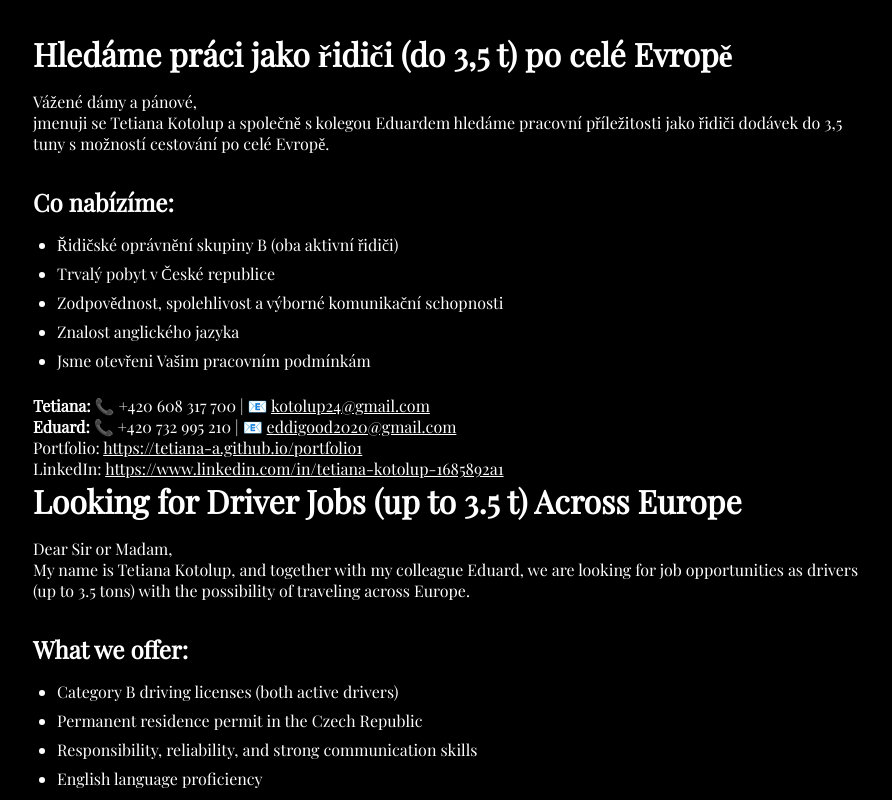
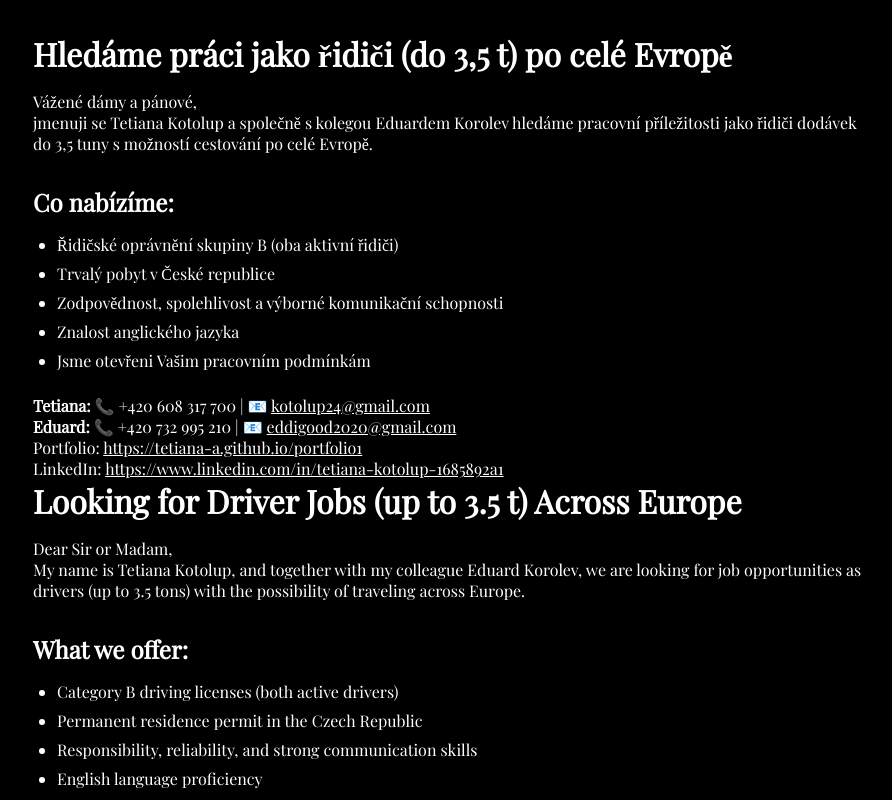
Before and after one commit to tetiana-a/Tetiana-Eduard, a plain HTML site: page index.html in a window 1280 px wide. Shown: the whole page, without its empty margins (189-1081 px from the left). Drawn offline with nearby package versions, Linux system fonts and the light colour scheme.

Commit message:
Update index.html

```diff
--- a/index.html
+++ b/index.html
@@ -65,7 +65,7 @@
   <main>
     <h1>Hledáme práci jako řidiči (do 3,5 t) po celé Evropě</h1>
     <p>Vážené dámy a pánové,</p>
-    <p>jmenuji se Tetiana Kotolup a společně s kolegou Eduardem hledáme pracovní příležitosti jako řidiči dodávek do 3,5 tuny s možností cestování po celé Evropě.</p>
+    <p>jmenuji se Tetiana Kotolup a společně s kolegou Eduardem Korolev hledáme pracovní příležitosti jako řidiči dodávek do 3,5 tuny s možností cestování po celé Evropě.</p>
     <h2>Co nabízíme:</h2>
     <ul>
       <li>Řidičské oprávnění skupiny B (oba aktivní řidiči)</li>
@@ -83,7 +83,7 @@
 
     <h1>Looking for Driver Jobs (up to 3.5 t) Across Europe</h1>
     <p>Dear Sir or Madam,</p>
-    <p>My name is Tetiana Kotolup, and together with my colleague Eduard, we are looking for job opportunities as drivers (up to 3.5 tons) with the possibility of traveling across Europe.</p>
+    <p>My name is Tetiana Kotolup, and together with my colleague Eduard Korolev, we are looking for job opportunities as drivers (up to 3.5 tons) with the possibility of traveling across Europe.</p>
     <h2>What we offer:</h2>
     <ul>
       <li>Category B driving licenses (both active drivers)</li>
@@ -101,7 +101,7 @@
   </main>
 
   <audio autoplay loop>
-    <source src="/Drivers.mp3" type="audio/mpeg">
+    <source src="Drivers.mp3" type="audio/mpeg">
     Your browser does not support the audio element.
   </audio>
 
```
